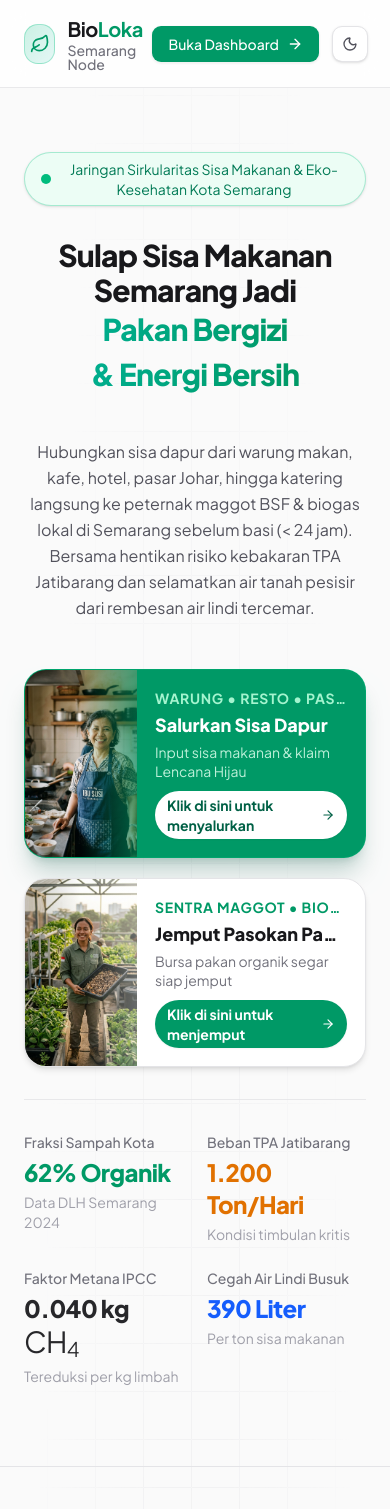
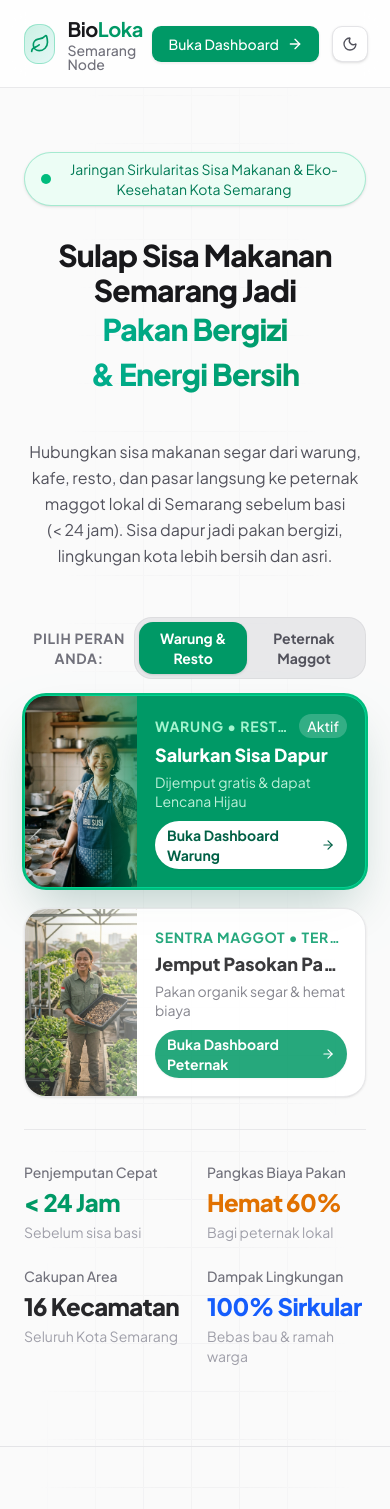
Before and after one commit to hi-aprilwang/bioloka, a Next.js app: page / in a window 390 px wide. Shown: the top 1509 px of the page. Built offline with nearby package versions, Linux system fonts and the light colour scheme.

Commit message:
feat(ux): add interactive persona switcher toggle and simplify technical jargon into relatable benefits

```diff
--- a/src/app/page.tsx
+++ b/src/app/page.tsx
@@ -28,6 +28,8 @@ import {
 } from "lucide-react"
 
 export default function LandingPage() {
+  const [activePersona, setActivePersona] = React.useState<"warung" | "peternak">("warung")
+
   return (
     <main className="relative min-h-screen bg-zinc-50 dark:bg-zinc-950 text-zinc-900 dark:text-zinc-100 selection:bg-emerald-500/20 font-sans transition-colors duration-200">
       {/* Background Pattern */}
@@ -108,19 +110,55 @@ export default function LandingPage() {
             />
           </h1>
 
-          {/* Subtitle with balanced text */}
+          {/* Subtitle - Friendly & Conversational */}
           <p className="text-base sm:text-lg text-zinc-600 dark:text-zinc-300 leading-relaxed max-w-3xl text-balance">
-            Hubungkan sisa dapur dari warung makan, kafe, hotel, pasar Johar, hingga katering langsung ke peternak
-            maggot BSF & biogas lokal di Semarang sebelum basi (&lt; 24 jam). Bersama hentikan risiko kebakaran TPA Jatibarang
-            dan selamatkan air tanah pesisir dari rembesan air lindi tercemar.
+            Hubungkan sisa makanan segar dari warung, kafe, resto, dan pasar langsung ke peternak
+            maggot lokal di Semarang sebelum basi (&lt; 24 jam). Sisa dapur jadi pakan bergizi, lingkungan kota lebih bersih dan asri.
           </p>
 
-          {/* Dual Call To Actions - Full Height Flush Portrait Image Persona Cards with Explicit Click Badges */}
-          <div className="grid grid-cols-1 sm:grid-cols-2 gap-5 pt-4 w-full max-w-4xl text-left">
+          {/* Interactive Persona Selector / Switcher */}
+          <div className="w-full max-w-4xl pt-4 space-y-4">
+            <div className="flex items-center justify-between">
+              <span className="text-sm font-bold uppercase tracking-wider text-zinc-500 dark:text-zinc-400">
+                Pilih Peran Anda:
+              </span>
+              <div className="flex p-1 bg-zinc-200/80 dark:bg-zinc-800/80 rounded-2xl border border-zinc-300/60 dark:border-zinc-700/60">
+                <button
+                  type="button"
+                  onClick={() => setActivePersona("warung")}
+                  className={`px-4 py-1.5 rounded-xl text-sm font-bold transition-all ${
+                    activePersona === "warung"
+                      ? "bg-emerald-600 text-white shadow-sm"
+                      : "text-zinc-600 dark:text-zinc-400 hover:text-zinc-900 dark:hover:text-white"
+                  }`}
+                >
+                  Warung & Resto
+                </button>
+                <button
+                  type="button"
+                  onClick={() => setActivePersona("peternak")}
+                  className={`px-4 py-1.5 rounded-xl text-sm font-bold transition-all ${
+                    activePersona === "peternak"
+                      ? "bg-emerald-600 text-white shadow-sm"
+                      : "text-zinc-600 dark:text-zinc-400 hover:text-zinc-900 dark:hover:text-white"
+                  }`}
+                >
+                  Peternak Maggot
+                </button>
+              </div>
+            </div>
+
+            {/* Dual Persona Cards Grid */}
+            <div className="grid grid-cols-1 sm:grid-cols-2 gap-5 text-left">
               {/* Persona 1: Penyetor Sisa Makanan */}
               <Link
                 href="/dashboard?tab=producers"
-              className="group relative flex items-stretch rounded-3xl bg-emerald-600 hover:bg-emerald-500 text-white shadow-xl shadow-emerald-900/20 hover:shadow-2xl hover:shadow-emerald-900/30 transition-all hover:-translate-y-0.5 border border-emerald-500/30 overflow-hidden min-h-[155px]"
+                onClick={() => setActivePersona("warung")}
+                className={`group relative flex items-stretch rounded-3xl transition-all border overflow-hidden min-h-[160px] ${
+                  activePersona === "warung"
+                    ? "bg-emerald-600 text-white shadow-2xl shadow-emerald-900/25 border-emerald-400 ring-2 ring-emerald-500"
+                    : "bg-white dark:bg-zinc-900/90 text-zinc-900 dark:text-white opacity-85 hover:opacity-100 hover:bg-zinc-50 dark:hover:bg-zinc-800 border-zinc-200 dark:border-zinc-800 shadow-sm"
+                }`}
               >
                 {/* Flush Full-Height Portrait Image */}
                 <div className="relative w-28 sm:w-32 md:w-36 shrink-0 overflow-hidden bg-emerald-700">
@@ -131,23 +169,42 @@ export default function LandingPage() {
                     className="object-cover group-hover:scale-105 transition-transform duration-300"
                     sizes="(max-width: 640px) 112px, 144px"
                   />
-                <div className="absolute inset-0 bg-gradient-to-r from-black/20 via-transparent to-emerald-600/60" />
+                  <div className={`absolute inset-0 bg-gradient-to-r from-black/20 via-transparent ${
+                    activePersona === "warung" ? "to-emerald-600/60" : "to-white/40 dark:to-zinc-900/60"
+                  }`} />
                 </div>
 
                 {/* Card Content */}
                 <div className="flex flex-col justify-center p-4.5 sm:p-5 md:p-6 space-y-1.5 flex-1 min-w-0">
-                <span className="text-sm uppercase font-bold tracking-wider text-emerald-200 block truncate">
+                  <div className="flex items-center justify-between">
+                    <span className={`text-sm uppercase font-bold tracking-wider block truncate ${
+                      activePersona === "warung" ? "text-emerald-200" : "text-emerald-600 dark:text-emerald-400"
+                    }`}>
                       Warung • Resto • Pasar
                     </span>
-                <span className="text-lg sm:text-xl font-extrabold text-white block leading-tight truncate">
+                    {activePersona === "warung" && (
+                      <span className="text-sm px-2 py-0.5 rounded-full bg-white/20 text-white font-medium">
+                        Aktif
+                      </span>
+                    )}
+                  </div>
+                  <span className={`text-lg sm:text-xl font-extrabold block leading-tight truncate ${
+                    activePersona === "warung" ? "text-white" : "text-zinc-900 dark:text-white"
+                  }`}>
                     Salurkan Sisa Dapur
                   </span>
-                <p className="text-sm text-emerald-100/90 block leading-snug line-clamp-1">
-                  Input sisa makanan & klaim Lencana Hijau
+                  <p className={`text-sm block leading-snug line-clamp-1 ${
+                    activePersona === "warung" ? "text-emerald-100/90" : "text-zinc-500 dark:text-zinc-400"
+                  }`}>
+                    Dijemput gratis & dapat Lencana Hijau
                   </p>
                   <div className="pt-1">
-                  <span className="inline-flex items-center gap-1.5 rounded-full bg-white text-emerald-800 px-3 py-1 text-sm font-bold shadow-xs group-hover:bg-emerald-50 group-hover:translate-x-0.5 transition-all">
-                    <span>Klik di sini untuk menyalurkan</span>
+                    <span className={`inline-flex items-center gap-1.5 rounded-full px-3 py-1 text-sm font-bold shadow-xs transition-all ${
+                      activePersona === "warung"
+                        ? "bg-white text-emerald-800 group-hover:bg-emerald-50 group-hover:translate-x-0.5"
+                        : "bg-emerald-600 text-white group-hover:bg-emerald-500 group-hover:translate-x-0.5"
+                    }`}>
+                      <span>Buka Dashboard Warung</span>
                       <ArrowRight className="h-3.5 w-3.5 shrink-0" />
                     </span>
                   </div>
@@ -157,7 +214,12 @@ export default function LandingPage() {
               {/* Persona 2: Peternak Maggot BSF / Biogas */}
               <Link
                 href="/dashboard?tab=valorizers"
-              className="group relative flex items-stretch rounded-3xl bg-white dark:bg-zinc-900/90 hover:bg-zinc-50 dark:hover:bg-zinc-800 text-zinc-900 dark:text-white shadow-md hover:shadow-xl transition-all hover:-translate-y-0.5 border border-zinc-200 dark:border-zinc-800 overflow-hidden min-h-[155px]"
+                onClick={() => setActivePersona("peternak")}
+                className={`group relative flex items-stretch rounded-3xl transition-all border overflow-hidden min-h-[160px] ${
+                  activePersona === "peternak"
+                    ? "bg-emerald-600 text-white shadow-2xl shadow-emerald-900/25 border-emerald-400 ring-2 ring-emerald-500"
+                    : "bg-white dark:bg-zinc-900/90 text-zinc-900 dark:text-white opacity-85 hover:opacity-100 hover:bg-zinc-50 dark:hover:bg-zinc-800 border-zinc-200 dark:border-zinc-800 shadow-sm"
+                }`}
               >
                 {/* Flush Full-Height Portrait Image */}
                 <div className="relative w-28 sm:w-32 md:w-36 shrink-0 overflow-hidden bg-zinc-100 dark:bg-zinc-800">
@@ -168,77 +230,97 @@ export default function LandingPage() {
                     className="object-cover group-hover:scale-105 transition-transform duration-300"
                     sizes="(max-width: 640px) 112px, 144px"
                   />
-                <div className="absolute inset-0 bg-gradient-to-r from-black/20 via-transparent to-white/40 dark:to-zinc-900/60" />
+                  <div className={`absolute inset-0 bg-gradient-to-r from-black/20 via-transparent ${
+                    activePersona === "peternak" ? "to-emerald-600/60" : "to-white/40 dark:to-zinc-900/60"
+                  }`} />
                 </div>
 
                 {/* Card Content */}
                 <div className="flex flex-col justify-center p-4.5 sm:p-5 md:p-6 space-y-1.5 flex-1 min-w-0">
-                <span className="text-sm uppercase font-bold tracking-wider text-emerald-600 dark:text-emerald-400 block truncate">
-                  Sentra Maggot • Biogas
+                  <div className="flex items-center justify-between">
+                    <span className={`text-sm uppercase font-bold tracking-wider block truncate ${
+                      activePersona === "peternak" ? "text-emerald-200" : "text-emerald-600 dark:text-emerald-400"
+                    }`}>
+                      Sentra Maggot • Ternak
                     </span>
-                <span className="text-lg sm:text-xl font-extrabold text-zinc-900 dark:text-white block leading-tight truncate">
+                    {activePersona === "peternak" && (
+                      <span className="text-sm px-2 py-0.5 rounded-full bg-white/20 text-white font-medium">
+                        Aktif
+                      </span>
+                    )}
+                  </div>
+                  <span className={`text-lg sm:text-xl font-extrabold block leading-tight truncate ${
+                    activePersona === "peternak" ? "text-white" : "text-zinc-900 dark:text-white"
+                  }`}>
                     Jemput Pasokan Pakan
                   </span>
-                <p className="text-sm text-zinc-500 dark:text-zinc-400 block leading-snug line-clamp-1">
-                  Bursa pakan organik segar siap jemput
+                  <p className={`text-sm block leading-snug line-clamp-1 ${
+                    activePersona === "peternak" ? "text-emerald-100/90" : "text-zinc-500 dark:text-zinc-400"
+                  }`}>
+                    Pakan organik segar & hemat biaya
                   </p>
                   <div className="pt-1">
-                  <span className="inline-flex items-center gap-1.5 rounded-full bg-emerald-600 hover:bg-emerald-500 text-white px-3 py-1 text-sm font-bold shadow-xs group-hover:translate-x-0.5 transition-all">
-                    <span>Klik di sini untuk menjemput</span>
+                    <span className={`inline-flex items-center gap-1.5 rounded-full px-3 py-1 text-sm font-bold shadow-xs transition-all ${
+                      activePersona === "peternak"
+                        ? "bg-white text-emerald-800 group-hover:bg-emerald-50 group-hover:translate-x-0.5"
+                        : "bg-emerald-600 text-white group-hover:bg-emerald-500 group-hover:translate-x-0.5"
+                    }`}>
+                      <span>Buka Dashboard Peternak</span>
                       <ArrowRight className="h-3.5 w-3.5 shrink-0" />
                     </span>
                   </div>
                 </div>
               </Link>
             </div>
+          </div>
 
-          {/* Live Semarang Statistics Proof Strip - Minimalist Flat Data Format (No CTA appearance) */}
+          {/* Simple Proof Metrics - Practical Benefits, Not Heavy Technical Jargon */}
           <div className="grid grid-cols-2 lg:grid-cols-4 gap-6 lg:gap-8 w-full max-w-4xl pt-8 border-t border-zinc-200/80 dark:border-zinc-800/80 text-left">
             <div className="space-y-1">
               <span className="text-sm font-medium text-zinc-500 dark:text-zinc-400 block">
-                Fraksi Sampah Kota
+                Penjemputan Cepat
               </span>
               <span className="text-2xl font-extrabold text-emerald-600 dark:text-emerald-400 block tracking-tight">
-                62% Organik
+                &lt; 24 Jam
               </span>
               <span className="text-sm text-zinc-400 dark:text-zinc-500 block">
-                Data DLH Semarang 2024
+                Sebelum sisa basi
               </span>
             </div>
 
             <div className="space-y-1 lg:border-l lg:border-zinc-200/70 dark:lg:border-zinc-800/70 lg:pl-6">
               <span className="text-sm font-medium text-zinc-500 dark:text-zinc-400 block">
-                Beban TPA Jatibarang
+                Pangkas Biaya Pakan
               </span>
               <span className="text-2xl font-extrabold text-amber-600 dark:text-amber-400 block tracking-tight">
-                1.200 Ton/Hari
+                Hemat 60%
               </span>
               <span className="text-sm text-zinc-400 dark:text-zinc-500 block">
-                Kondisi timbulan kritis
+                Bagi peternak lokal
               </span>
             </div>
 
             <div className="space-y-1 lg:border-l lg:border-zinc-200/70 dark:lg:border-zinc-800/70 lg:pl-6">
               <span className="text-sm font-medium text-zinc-500 dark:text-zinc-400 block">
-                Faktor Metana IPCC
+                Cakupan Area
               </span>
               <span className="text-2xl font-extrabold text-zinc-800 dark:text-zinc-200 block tracking-tight">
-                0.040 kg <MathFormula math="\mathrm{CH_4}" />
+                16 Kecamatan
               </span>
               <span className="text-sm text-zinc-400 dark:text-zinc-500 block">
-                Tereduksi per kg limbah
+                Seluruh Kota Semarang
               </span>
             </div>
 
             <div className="space-y-1 lg:border-l lg:border-zinc-200/70 dark:lg:border-zinc-800/70 lg:pl-6">
               <span className="text-sm font-medium text-zinc-500 dark:text-zinc-400 block">
-                Cegah Air Lindi Busuk
+                Dampak Lingkungan
               </span>
               <span className="text-2xl font-extrabold text-blue-600 dark:text-blue-400 block tracking-tight">
-                390 Liter
+                100% Sirkular
               </span>
               <span className="text-sm text-zinc-400 dark:text-zinc-500 block">
-                Per ton sisa makanan
+                Bebas bau & ramah warga
               </span>
             </div>
           </div>
@@ -754,7 +836,7 @@ export default function LandingPage() {
           </p>
         </div>
 
-        {/* 3 Real-World Problem Cards */}
+        {/* 3 Real-World Problem Cards - Human & Relatable Copy */}
         <div className="grid grid-cols-1 md:grid-cols-3 gap-8">
           <div className="overflow-hidden rounded-2xl border border-zinc-200 dark:border-zinc-800/90 bg-white dark:bg-zinc-900/50 shadow-sm flex flex-col justify-between">
             <div>
@@ -771,15 +853,14 @@ export default function LandingPage() {
                   <div className="rounded-lg bg-amber-500/90 p-2 text-white backdrop-blur-xs">
                     <Flame className="h-5 w-5" />
                   </div>
-                  <span className="text-sm font-bold text-amber-200 drop-shadow-sm">Bahaya Metana TPA</span>
+                  <span className="text-sm font-bold text-amber-200 drop-shadow-sm">Asap & Kebakaran TPA</span>
                 </div>
               </div>
               <div className="p-7 space-y-3">
-                <h3 className="text-xl font-bold text-zinc-900 dark:text-white">Krisis Kebakaran TPA Jatibarang</h3>
+                <h3 className="text-xl font-bold text-zinc-900 dark:text-white">Asap Kebakaran TPA Jatibarang</h3>
                 <p className="text-sm text-zinc-600 dark:text-zinc-400 leading-relaxed">
-                  Timbunan sampah organik basah yang membusuk anaerobik di TPA Jatibarang menghasilkan gas metana (<MathFormula math="\mathrm{CH_4}" />)
-                  konsentrasi tinggi yang memicu kebakaran besar pada September–Oktober 2023 dan 2024, mengancam kesehatan
-                  pernapasan ribuan warga Mijen dan sekitarnya.
+                  Tumpukan sampah makanan busuk di TPA Jatibarang menghasilkan gas panas yang mudah terbakar,
+                  menimbulkan kepulan asap pekat yang mengganggu udara bersih warga sekitar Mijen dan Semarang Barat.
                 </p>
               </div>
             </div>
@@ -800,14 +881,14 @@ export default function LandingPage() {
                   <div className="rounded-lg bg-blue-500/90 p-2 text-white backdrop-blur-xs">
                     <Droplets className="h-5 w-5" />
                   </div>
-                  <span className="text-sm font-bold text-blue-200 drop-shadow-sm">Banjir Rob & Air Lindi</span>
+                  <span className="text-sm font-bold text-blue-200 drop-shadow-sm">Air Sumur & Banjir Rob</span>
                 </div>
               </div>
               <div className="p-7 space-y-3">
-                <h3 className="text-xl font-bold text-zinc-900 dark:text-white">Pencemaran Air Lindi Saat Rob</h3>
+                <h3 className="text-xl font-bold text-zinc-900 dark:text-white">Genangan Air Busuk Saat Rob</h3>
                 <p className="text-sm text-zinc-600 dark:text-zinc-400 leading-relaxed">
-                  Di wilayah Semarang Bawah (Semarang Utara, Kaligawe, Genuk), banjir rob berkala bercampur dengan air lindi
-                  sampah perkotaan yang merembes ke air sumur dangkal, memicu lonjakan kasus diare bakteri (<em>E. coli</em>) dan infeksi kulit.
+                  Di wilayah pesisir (Semarang Utara, Kaligawe, Genuk), genangan banjir rob bercampur sampah basah
+                  bisa merembes dan mencemari air sumur warga sehingga memicu bau busuk dan masalah kesehatan kulit.
                 </p>
               </div>
             </div>
@@ -828,14 +909,14 @@ export default function LandingPage() {
                   <div className="rounded-lg bg-emerald-500/90 p-2 text-white backdrop-blur-xs">
                     <Bug className="h-5 w-5" />
                   </div>
-                  <span className="text-sm font-bold text-emerald-200 drop-shadow-sm">Sentra Biokonversi</span>
+                  <span className="text-sm font-bold text-emerald-200 drop-shadow-sm">Peluang Pakan Ternak</span>
                 </div>
               </div>
               <div className="p-7 space-y-3">
-                <h3 className="text-xl font-bold text-zinc-900 dark:text-white">Kekurangan Bahan Baku Biokonversi</h3>
+                <h3 className="text-xl font-bold text-zinc-900 dark:text-white">Peternak Butuh Tambahan Pakan</h3>
                 <p className="text-sm text-zinc-600 dark:text-zinc-400 leading-relaxed">
-                  Peternak Maggot BSF di Tembalang dan reaktor biogas di Gunungpati memiliki kapasitas serap ton-an per hari,
-                  namun kesulitan pasokan limbah organik terpilah karena belum ada rantai pasok digital yang menghubungkannya dengan sektor komersial.
+                  Peternak maggot BSF di Tembalang dan pengolah biogas di Gunungpati punya kapasitas besar,
+                  namun sering kekurangan pasokan sisa dapur segar karena belum terhubung langsung dengan warung dan resto.
                 </p>
               </div>
             </div>
```
Lines whose indentation alone changed are shown as unchanged.
